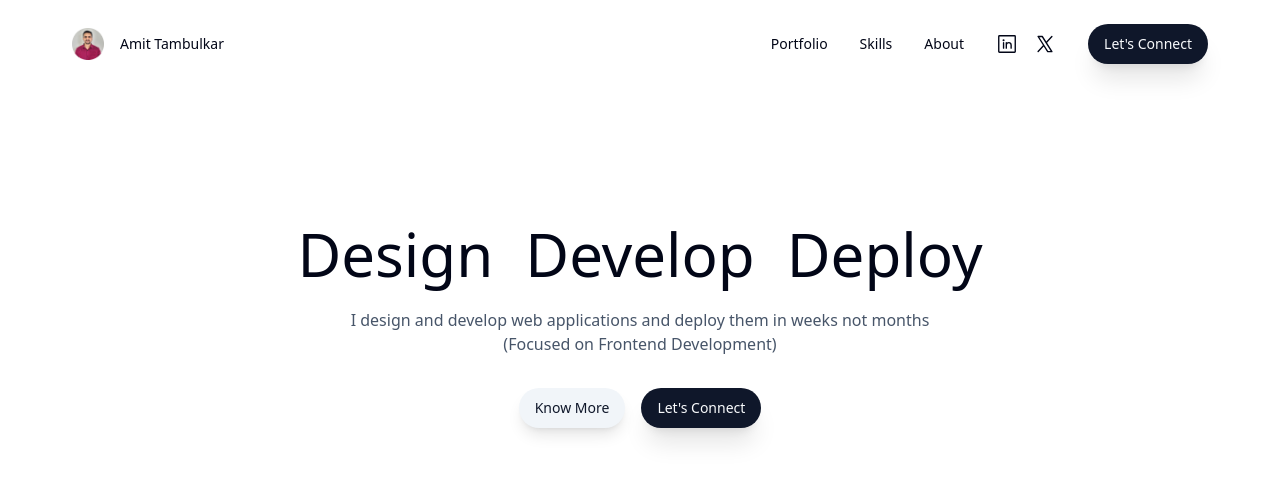
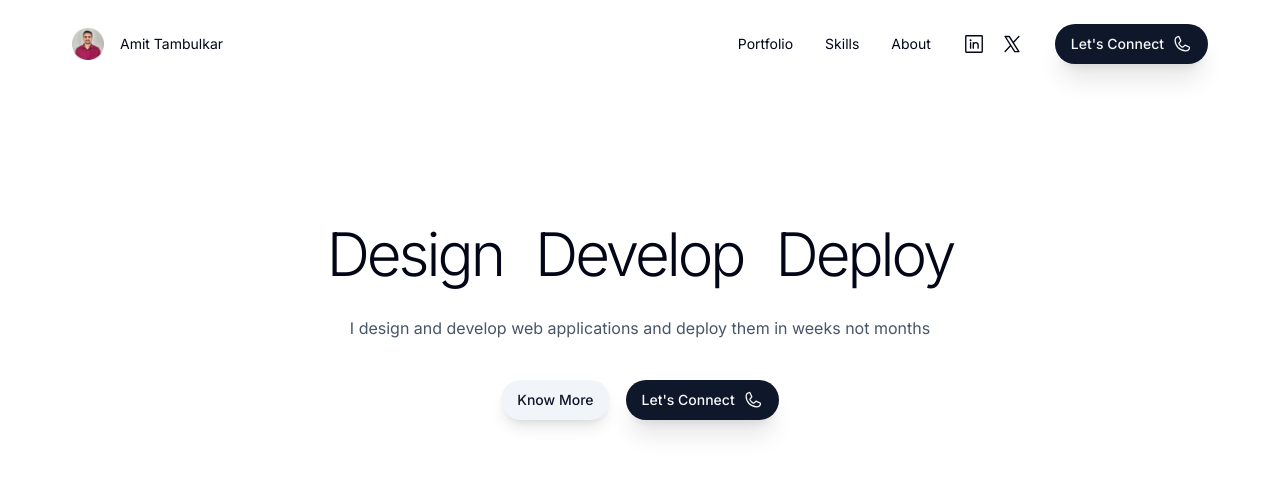
Before and after one commit to amittam104/Protfolio-v2, a Next.js app: page / in a window 1280 px wide. Shown: the top 482 px of the page. Built offline with nearby package versions, Linux system fonts and the light colour scheme.

Commit message:
chore: update hero section

```diff
--- a/app/layout.js
+++ b/app/layout.js
@@ -1,4 +1,5 @@
 import "./globals.css";
+import { Inter } from "next/font/google";
 
 export const metadata = {
   title: "Amit Tambulkar Portfolio",
@@ -6,9 +7,14 @@ export const metadata = {
     "Hi, this Amit. Web developer from India building applications that people are using. Building an npm package too.",
 };
 
+const inter = Inter({
+  subsets: ["latin"],
+  display: "swap",
+});
+
 export default function RootLayout({ children }) {
   return (
-    <html lang="en">
+    <html lang="en" className={inter.className}>
       <body className="text-slate-950">{children}</body>
     </html>
   );
--- a/app/page.js
+++ b/app/page.js
@@ -1,6 +1,6 @@
 import Header from "@/components/Header";
 import { Button } from "@/components/ui/button";
-import { LinkedinLogo, XLogo } from "@phosphor-icons/react/dist/ssr";
+import { LinkedinLogo, Phone, XLogo } from "@phosphor-icons/react/dist/ssr";
 import Image from "next/image";
 import Link from "next/link";
 
@@ -12,20 +12,22 @@ export default function Home() {
         id="hero"
         className="mx-auto flex max-w-3xl flex-col items-center justify-center text-center"
       >
-        <h1 className="mb-6 flex items-center justify-center gap-8 text-6xl">
-          <span>Design</span>
-          <span>Develop</span>
-          <span>Deploy</span>
+        <h1 className="mb-8 flex items-center justify-center gap-8 text-6xl">
+          <span className="font-light tracking-tighter">Design</span>
+          <span className="font-light tracking-tighter">Develop</span>
+          <span className="font-light tracking-tighter">Deploy</span>
         </h1>
-        <p className="mb-8 w-[80%] text-base text-slate-600">
+        <p className="mb-10 w-[80%] text-base text-slate-600">
           I design and develop web applications and deploy them in weeks not
-          months (Focused on Frontend Development)
+          months
+          {/* (Focused on Frontend Development) */}
         </p>
         <div className="flex items-center gap-4">
-          <Button variant="secondary">
-            Know More
+          <Button variant="secondary">Know More</Button>
+          <Button className="flex items-center gap-2">
+            Let&apos;s Connect
+            <Phone size={20} />
           </Button>
-          <Button>Let&apos;s Connect</Button>
         </div>
       </section>
     </div>
--- a/components/Header.js
+++ b/components/Header.js
@@ -1,5 +1,5 @@
 import { Button } from "@/components/ui/button";
-import { LinkedinLogo, XLogo } from "@phosphor-icons/react/dist/ssr";
+import { LinkedinLogo, Phone, XLogo } from "@phosphor-icons/react/dist/ssr";
 import Image from "next/image";
 import Link from "next/link";
 
@@ -43,7 +43,10 @@ function Header() {
           </Link>
         </div>
         <div>
-          <Button>Let&apos;s Connect</Button>
+          <Button className="flex items-center gap-2">
+            Let&apos;s Connect
+            <Phone size={20} />
+          </Button>
         </div>
       </div>
     </header>
```
